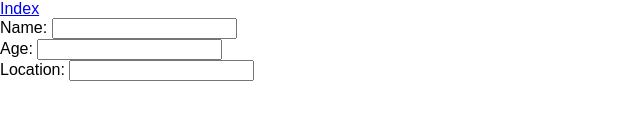
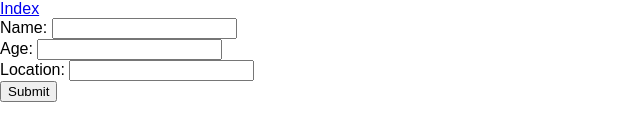
Before and after one commit to CLackrone/react-showcase, a React (Create React App) app: page /form in a window 1280 px wide. Shown: the part 186-326 px from the top of the page, without its empty margins (0-640 px from the left). Built offline with nearby package versions, Linux system fonts and the light colour scheme.

Commit message:
added submit button

```diff
--- a/src/components/Form.js
+++ b/src/components/Form.js
@@ -14,6 +14,7 @@ class Form extends Component {
 
   handleSubmit = e => {
     e.preventDefault()
+    console.log('i was clicked')
   }
 
   handleChange = e => {
@@ -54,6 +55,10 @@ class Form extends Component {
             />
           </div>
 
+          <div>
+            <button type="submit">Submit</button>
+          </div>
+
         </div>
       </form>
     )
```
